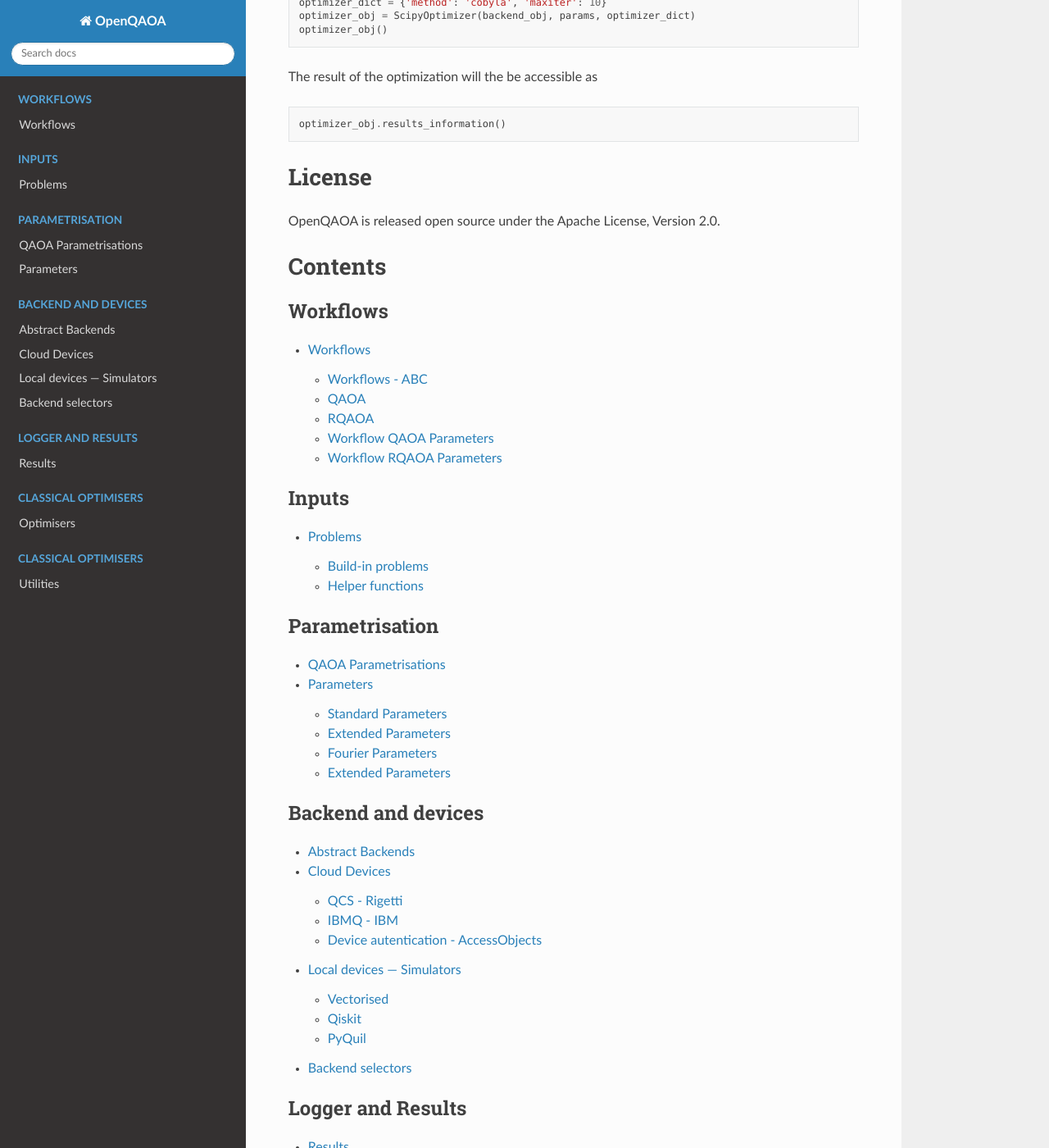
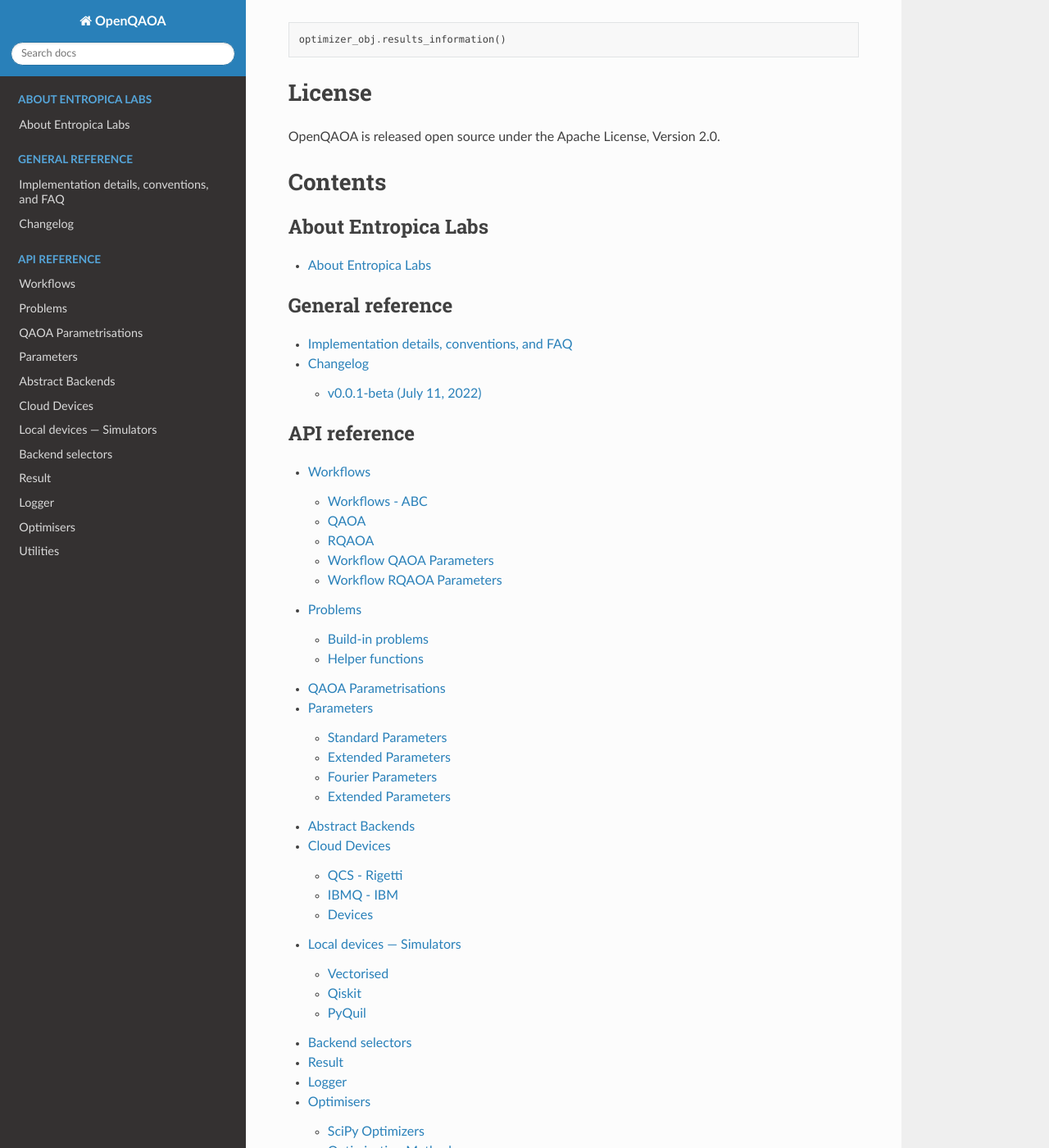
Before and after one commit to entropicalabs/openqaoa, a Sphinx documentation site: the page built from docs/source/index.rst, in a window 1280 px wide and 1400 px high, scrolled down 3793 px. Shown: the whole window at 82% size. Built offline with Sphinx 7.4.7 and the Read the Docs theme 2.0.0, drawn with Linux system fonts in a browser that asks for light colours; some of the changed text lies outside the part shown.

Commit message:
improve index structure

```diff
--- /dev/null
+++ b/docs/source/about.rst
@@ -0,0 +1,6 @@
+About Entropica Labs
+====================
+
+Entropica Labs is a Singapore-based team of physicists and computer scientists developing tools and applications for quantum computing. We create software and design algorithms to enable practical and scalable near-term quantum machine learning and optimisation.
+
+To learn more about us, visit `entropicalabs.com <https://entropicalabs.com/>`_, take a look at our `blog <https://medium.com/@entropicalabs>`_, or contact us at info@entropicalabs.com.
--- /dev/null
+++ b/docs/source/changelog.rst
@@ -0,0 +1,7 @@
+Changelog
+=========
+
+`v0.0.1-beta <https://github.com/entropicalabs/openqaoa>`__ (July 11, 2022)
+-----------------------------------------------------------------------------------------------------
+
+-  Initial beta release
--- /dev/null
+++ b/docs/source/faq.rst
@@ -0,0 +1,4 @@
+.. _faq:
+
+Implementation details, conventions, and FAQ
+============================================
--- a/docs/source/index.rst
+++ b/docs/source/index.rst
@@ -199,47 +194,33 @@
 
 .. toctree::
    :maxdepth: 3
-   :caption: Workflows
+   :caption: About Entropica Labs
 
-   workflows
-
+   about
 
 .. toctree::
    :maxdepth: 3
-   :caption: Inputs
+   :caption: General reference
 
-   problems
+   faq
+   changelog
 
 .. toctree::
    :maxdepth: 3
-   :caption: Parametrisation
-
-   qaoaparameters
+   :caption: Tutorials
 
 .. toctree::
    :maxdepth: 3
-   :caption: Backend and devices
+   :caption: API reference
 
+   workflows
+   problems
+   qaoaparameters
    backends
+   logger_and_results
+   optimizers
+   utilities
 
-.. toctree::
-   :maxdepth: 3
-   :caption: Logger and Results
-
-   logger_and_results
-
-
-.. toctree::
-   :maxdepth: 3
-   :caption: Classical Optimisers
-
-   optimizers
-
-.. toctree::
-   :maxdepth: 3
-   :caption: Classical Optimisers
-
-   utilities
 
 Indices and tables
 ==================
--- a/docs/source/logger_and_results.rst
+++ b/docs/source/logger_and_results.rst
@@ -3,8 +3,8 @@
 In more details, the logger is updated everytime the classical optimizer performs the otimistaion.
 The result, on the other hand, formats raw results from the logger in a more human-friendly way.
 
-Results
-=================================
+Result
+------
 .. autoclass:: openqaoa.optimizers.Result
     :members:
     :undoc-members:
@@ -13,7 +13,7 @@
 
 
 Logger
-----------------------------------
+------
 .. autoclass:: openqaoa.optimizers.Logger
     :members:
     :undoc-members:
--- a/docs/source/problems.rst
+++ b/docs/source/problems.rst
@@ -53,7 +53,7 @@
 Helper functions
 ----------------
 
-.. automodule:: openqaoa.problems.problem.helper_functions
+.. automodule:: openqaoa.problems.helper_functions
     :members:
     :undoc-members:
     :show-inheritance:
```
Also changed, not shown: other parts of docs/source/index.rst (+0 -5 lines), docs/source/backends.rst (+11 -7 lines), 1 other file.
